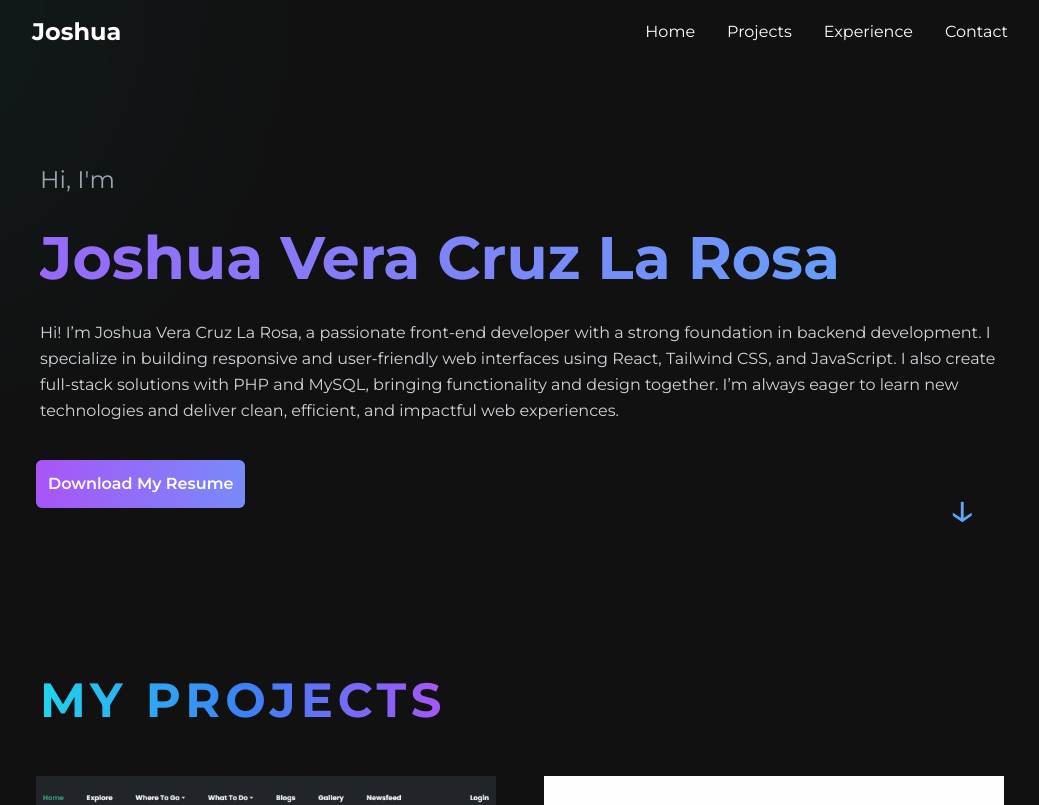
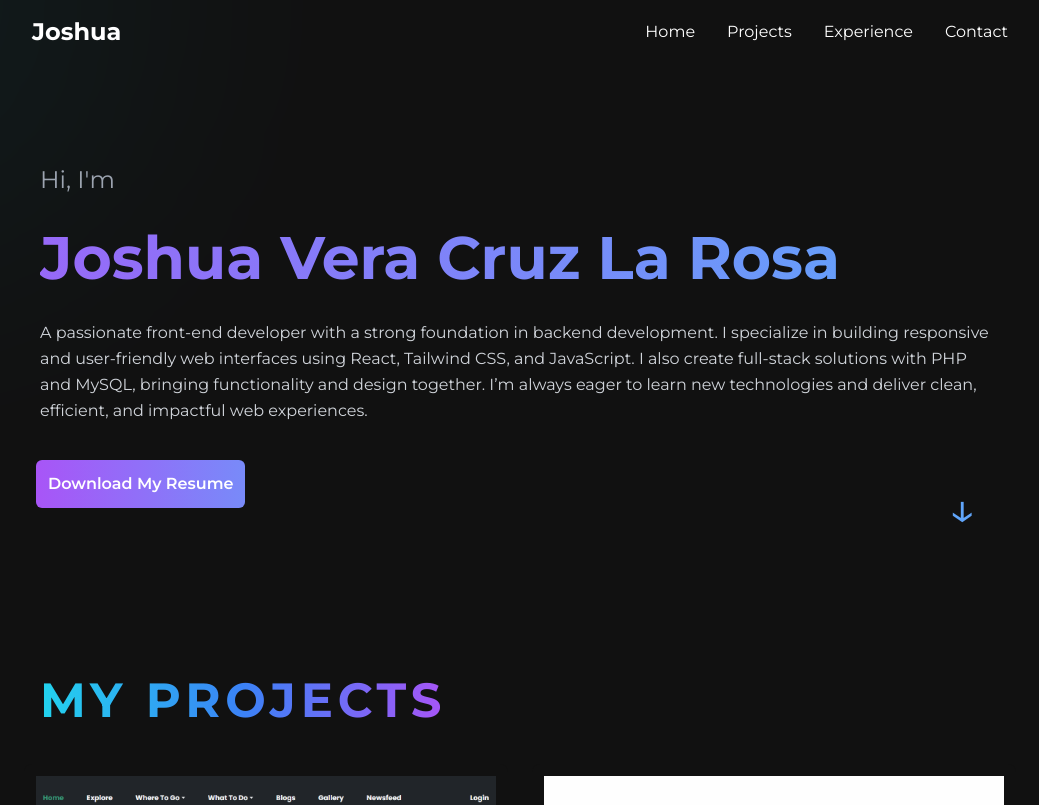
Before and after one commit to Jshgit-hub/Portfolio, a React (Vite) app: page / in a window 1280 px wide. Shown: the top 805 px of the page, without its empty margins (120-1159 px from the left). Built offline with nearby package versions, Linux system fonts and the light colour scheme.

Commit message:
RevisedText

```diff
--- a/src/pages/Home.jsx
+++ b/src/pages/Home.jsx
@@ -118,7 +118,7 @@ const Home = () => {
                     Joshua Vera Cruz La Rosa
                 </h2>
                 <p className="text-md text-gray-300 justify-start leading-relaxed">
-                    Hi! I’m Joshua Vera Cruz La Rosa, a passionate front-end developer with a strong foundation in backend development. I specialize in building responsive and user-friendly web interfaces using React, Tailwind CSS, and JavaScript. I also create full-stack solutions with PHP and MySQL, bringing functionality and design together. I’m always eager to learn new technologies and deliver clean, efficient, and impactful web experiences.
+                    A passionate front-end developer with a strong foundation in backend development. I specialize in building responsive and user-friendly web interfaces using React, Tailwind CSS, and JavaScript. I also create full-stack solutions with PHP and MySQL, bringing functionality and design together. I’m always eager to learn new technologies and deliver clean, efficient, and impactful web experiences.
                 </p>
 
                 <button
```
